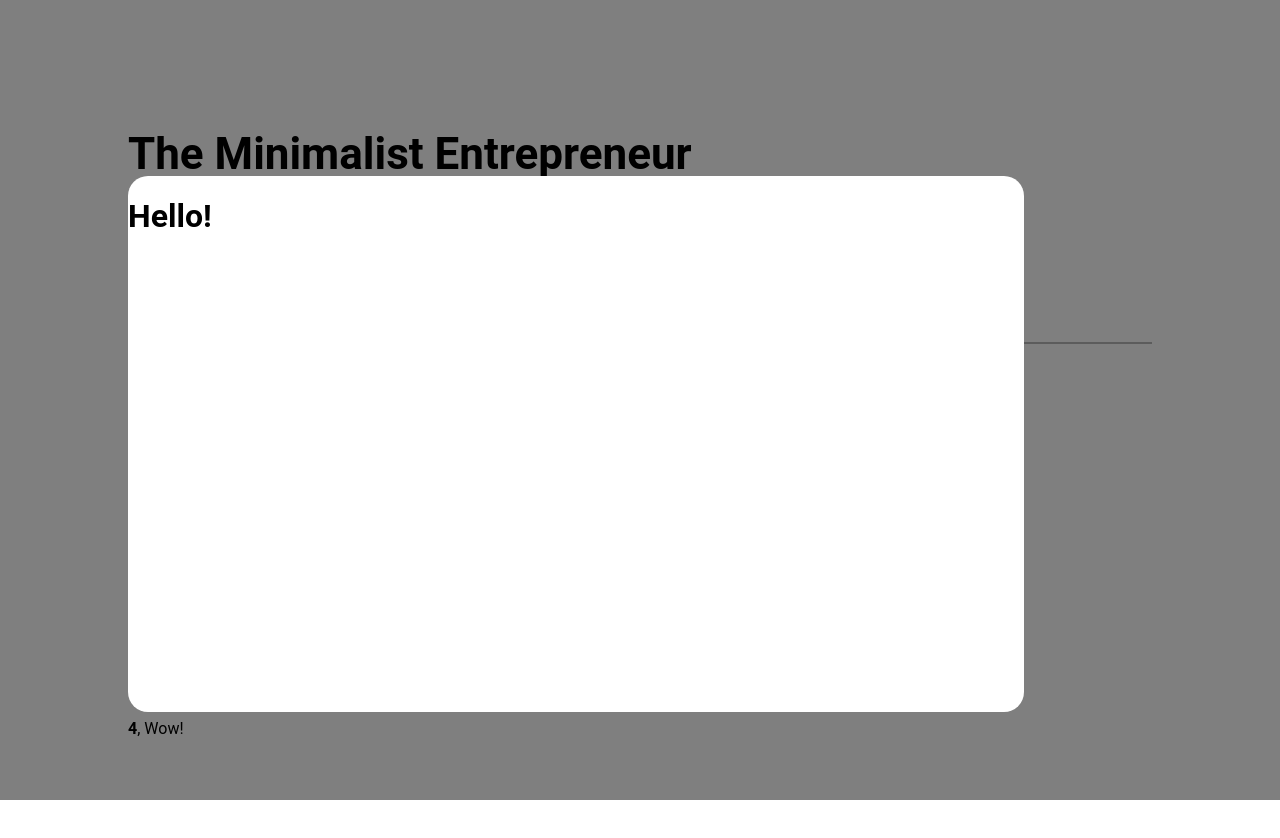
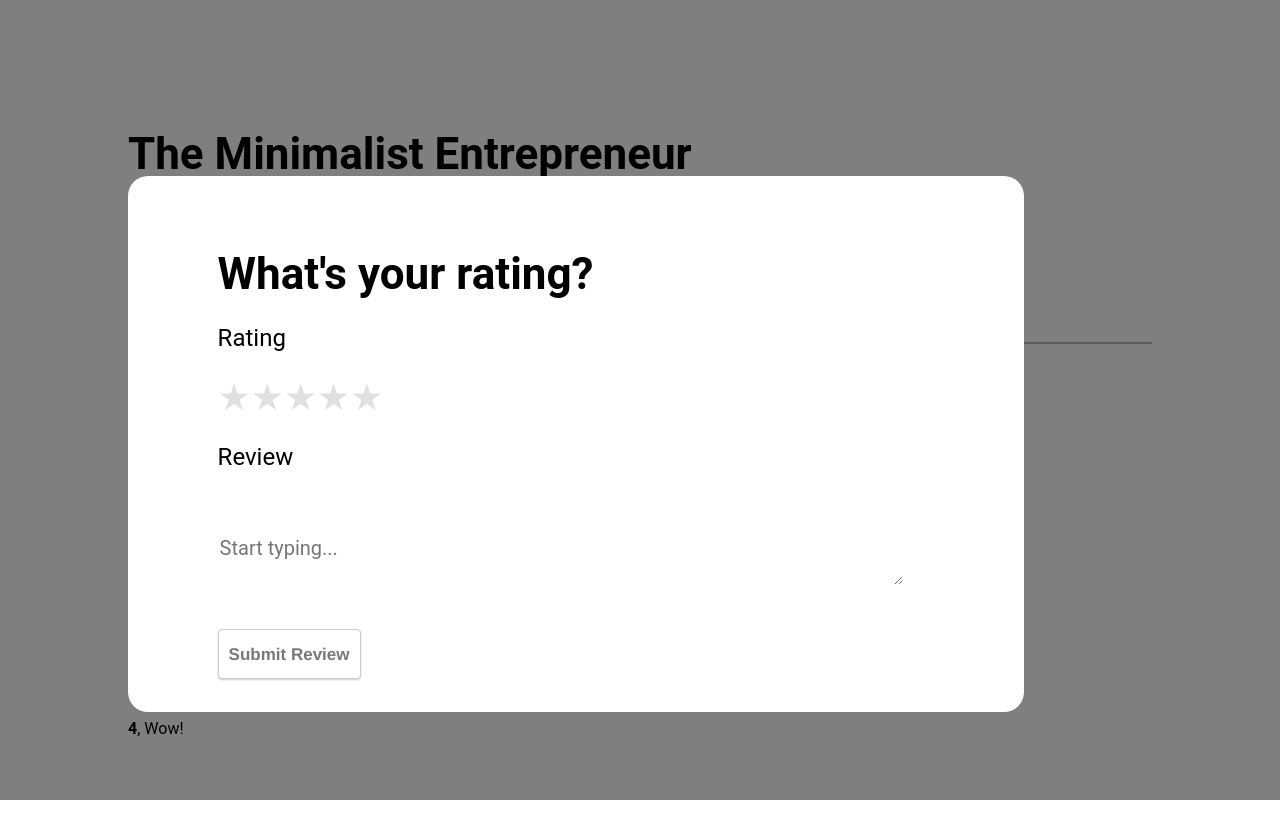
Before and after one commit to itsKarad/Simple-Ratings-App, a React (Create React App) app: page / in a window 1280 px wide. Both pictures are taken after a click on the button "Add review". Shown: the top 838 px of the page. Built offline with nearby package versions, Linux system fonts and the light colour scheme.

Commit message:
Added form input elements & headings

```diff
--- a/src/components/Form/ReviewForm.css
+++ b/src/components/Form/ReviewForm.css
@@ -0,0 +1,25 @@
+.review-form-container{
+    width: 80% !important;
+    margin: 8% auto;
+}
+.form-header{
+    font-size: 44px;
+    line-height: 52px;
+    font-weight: bold;
+}
+.form-heading{
+    font-size: 24px !important;
+    line-height: 28px !important;
+}
+
+textarea{
+    outline: none;
+    border: none;
+    font-family: Roboto;
+    font-size: 20px;
+    line-height: 23px;
+    color: #929292 !important;
+    margin-top: 40px;
+    margin-bottom: 40px;
+    width: 95%;
+}
--- a/src/components/Form/ReviewForm.js
+++ b/src/components/Form/ReviewForm.js
@@ -1,10 +1,37 @@
-import React from "react";
+import React, {useRef} from "react";
+import './ReviewForm.css';
+import Stars from "../Stars";
 
 const ReviewForm = (props) => {
+    const reviewRef = useRef("");
+    const submitReviewHandler = () => {
+
+    };
+
     return (
 
         <div className="review-form-container">
-            <h1>Hello!</h1>
+            <div className = "form-header">
+                What's your rating?
+            </div>
+            <div className="form">
+                <div className = "form-rating">
+                    <p class = "form-heading">Rating</p>
+                    <Stars></Stars>
+                </div>
+                <div className="form-review">
+                    <p class = "form-heading">Review</p>
+                    <div className = "form-review-container">
+                        <textarea
+                            ref = {reviewRef}
+                            placeholder = "Start typing..."
+                        ></textarea>
+                    </div>
+                </div>
+            </div>
+            <div class = "form-actions">
+                <button className = "btn" onClick = {submitReviewHandler}>Submit Review</button>
+            </div>
         </div>
     );
 };
--- a/src/components/ProductReviewSection.js
+++ b/src/components/ProductReviewSection.js
@@ -38,7 +38,6 @@
     };
     const [showReviewForm, setShowReviewForm] = useState(false);
     const toggleReviewFormHandler = () => {
-        console.log("Toggling form");
         const previousVal = showReviewForm;
         setShowReviewForm(!previousVal);
     }
```
